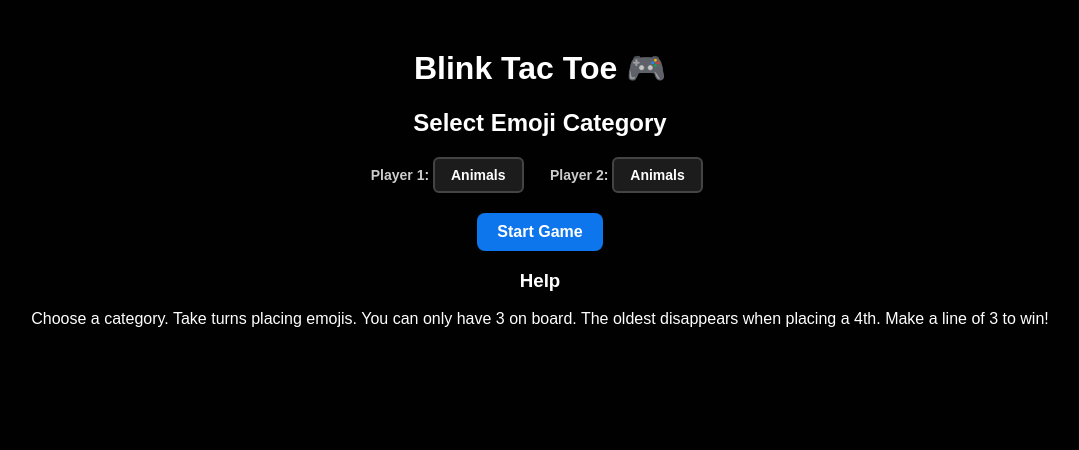
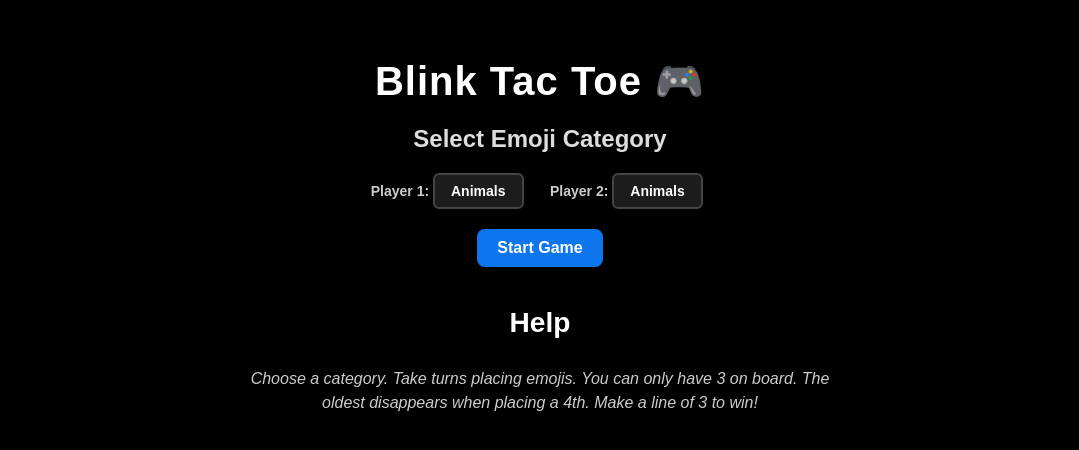
Before and after one commit to GanikaSharma/blink-tac-toe, a plain HTML site: page index.html in a window 1280 px wide. Shown: the whole page, without its empty margins (100-1179 px from the left). Drawn offline with Linux system fonts and the light colour scheme.

Commit message:
Improved UI layout: box shadows, spacing and help text

```diff
--- a/index.html
+++ b/index.html
@@ -2,37 +2,42 @@
 <html lang="en">
   <head>
     <meta charset="UTF-8" />
-  <meta name="viewport" content="width=device-width, initial-scale=1.0"/>
+    <meta name="viewport" content="width=device-width, initial-scale=1.0" />
     <title>Blink Tac Toe</title>
     <link rel="stylesheet" href="style.css" />
   </head>
   <body>
-
     <h1>Blink Tac Toe 🎮</h1>
 
     <section id="category-selection">
       <h2>Select Emoji Category</h2>
       <div class="player-selection">
-      <label>Player 1:
+        <label
+          >Player 1:
           <select id="player1-category"></select>
         </label>
-      <label>Player 2:
+        <label
+          >Player 2:
           <select id="player2-category"></select>
         </label>
       </div>
       <button id="start-game">Start Game</button>
     </section>
 
-  <section id="game-section" style="display: none;">
+    <section id="game-section" style="display: none">
       <h2 id="turn-indicator">Player 1's Turn</h2>
       <div id="board" class="board"></div>
       <div id="message"></div>
-    <button id="restart-btn" style="display:none;">Play Again</button>
+      <button id="restart-btn" style="display: none">Play Again</button>
     </section>
 
     <section id="help">
       <h3>Help</h3>
-    <p>Choose a category. Take turns placing emojis. You can only have 3 on board. The oldest disappears when placing a 4th. Make a line of 3 to win!</p>
+      <p id="instructions">
+        Choose a category. Take turns placing emojis. You can only have 3 on
+        board. The oldest disappears when placing a 4th. Make a line of 3 to
+        win!
+      </p>
     </section>
 
     <script src="script.js"></script>
--- a/style.css
+++ b/style.css
@@ -5,9 +5,24 @@ body {
   background-color: #010101;
 }
 
-h1, h2, h3, p {
+h3, p {
   color: white;
 }
+
+h1 {
+  margin-top: 30px;
+  margin-bottom: 10px;
+  font-size: 2.5rem;
+  letter-spacing: 1px;
+  color: #ffffff;
+}
+
+h2 {
+  margin-bottom: 20px;
+  font-size: 1.5rem;
+  color: #dddddd;
+}
+
 
 label {
   font-weight: bold;
@@ -97,3 +112,21 @@ select:focus {
   font-weight: bold;
   box-shadow: 0 0 10px #00ffcc;
 }
+
+#help {
+  margin-top: 40px;
+  margin-bottom: 10px;
+  font-size: 1.5rem;
+  color: #ffffff;
+}
+
+#instructions {
+  margin-top: 10px;
+  font-size: 16px;
+  color: #cccccc;
+  max-width: 600px;
+  margin-left: auto;
+  margin-right: auto;
+  line-height: 1.5;
+  font-style: italic;
+}
```
Lines whose indentation alone changed are shown as unchanged.
